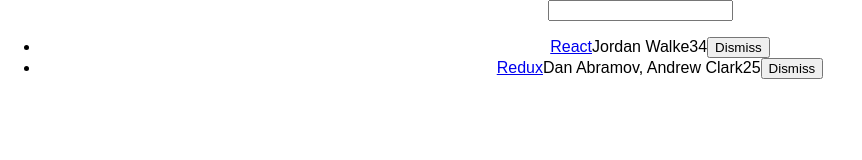
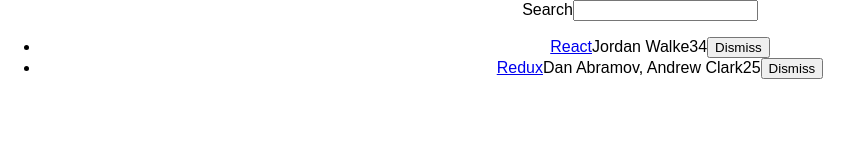
Before and after one commit to Jean-CS/hackernews-clone, a React (Create React App) app: page / in a window 1280 px wide. Shown: the top 160 px of the page, without its empty margins (0-862 px from the left). Built offline with nearby package versions, Linux system fonts and the light colour scheme.

Commit message:
class Components not necessary -> transformed to functional Components

```diff
--- a/src/App.js
+++ b/src/App.js
@@ -72,7 +72,10 @@ class App extends Component {
 
     return (
       <div className="App">
-        <Search onChange={this.onSearchChange} value={searchTerm} />
+        <Search onChange={this.onSearchChange} value={searchTerm}>
+          Search
+        </Search>
+
         <Table
           list={list}
           pattern={searchTerm}
--- a/src/components/button.js
+++ b/src/components/button.js
@@ -1,15 +1,13 @@
-import React, { Component } from 'react';
+import React from 'react';
 
-class Button extends Component {
-  render() {
-    const { onClick, className = '', children } = this.props;
+function Button(props) {
+  const { onClick, className = '', children } = props;
 
-    return (
-      <button onClick={onClick} className={className} type="button">
-        {children}
-      </button>
-    );
-  }
+  return (
+    <button onClick={onClick} className={className} type="button">
+      {children}
+    </button>
+  );
 }
 
 export default Button;
--- a/src/components/search.js
+++ b/src/components/search.js
@@ -1,15 +1,14 @@
-import React, { Component } from 'react';
+import React from 'react';
 
-class Search extends Component {
-  render() {
-    const { value, onChange } = this.props;
+function Search(props) {
+  const { value, onChange, children } = props;
 
-    return (
-      <form>
-        <input type="text" onChange={onChange} value={value} />
-      </form>
-    );
-  }
+  return (
+    <form>
+      {children}
+      <input type="text" onChange={onChange} value={value} />
+    </form>
+  );
 }
 
 export default Search;
```
Also changed, not shown: src/components/table.js (+3 -5 lines).
